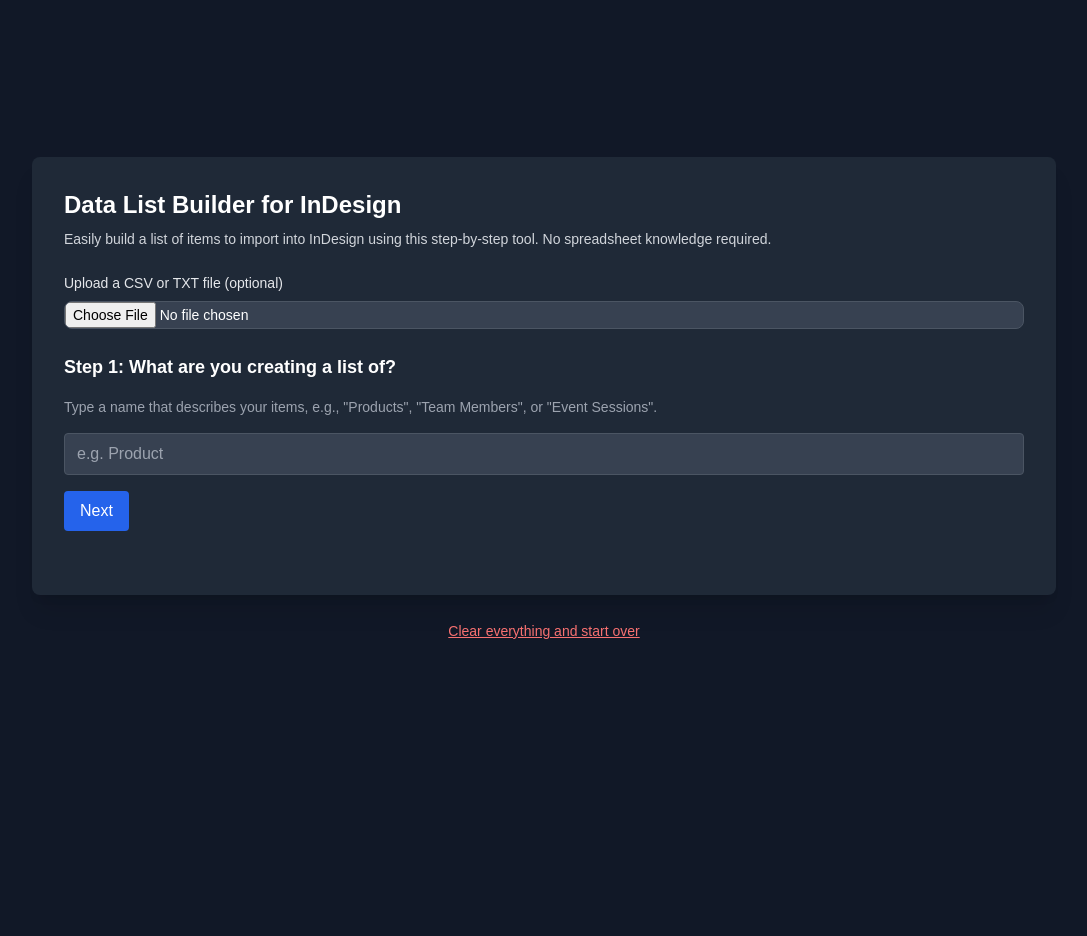
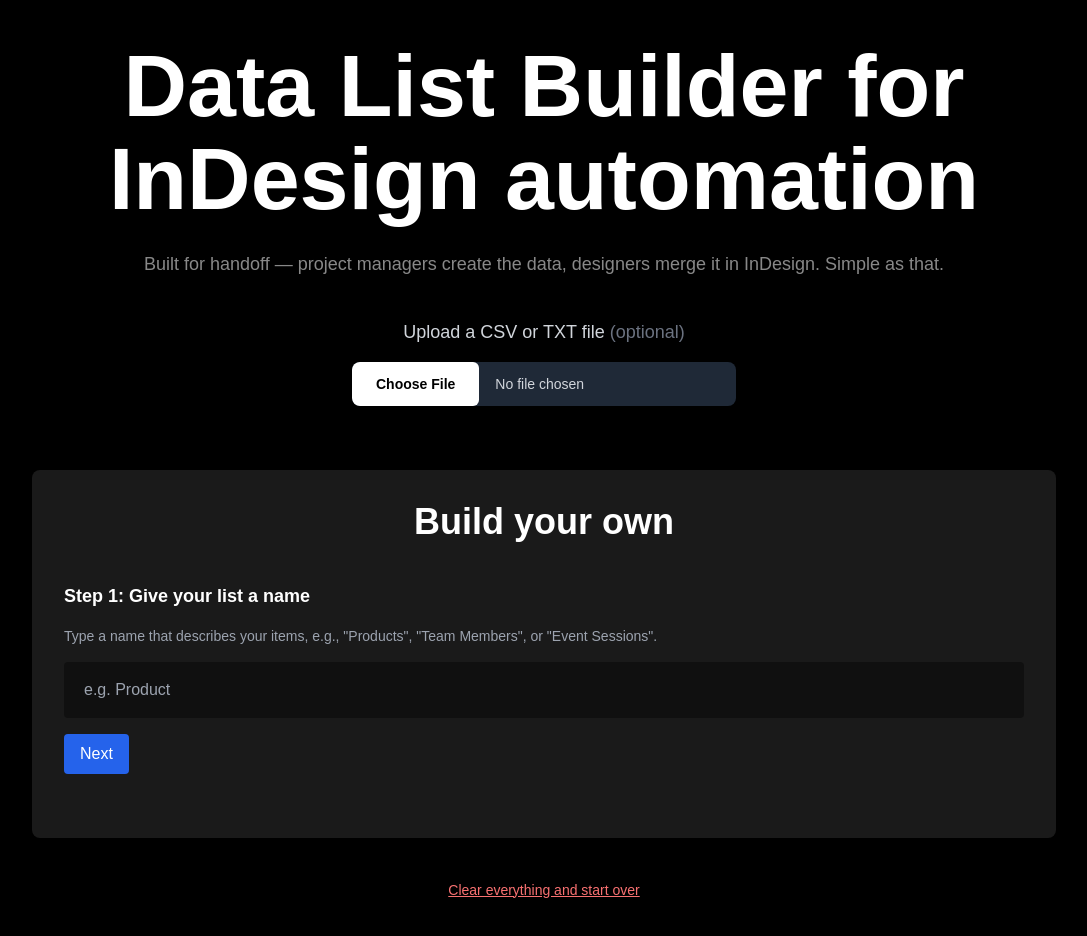
Before and after one commit to Jens-buch/CSV-Indesign-Generator, a plain HTML site: page index.html in a window 1280 px wide. Shown: the whole page, without its empty margins (96-1183 px from the left). Before the commit the page ends 800 px from the top, so only its background shows below. Drawn offline with nearby package versions, Linux system fonts and the light colour scheme.

Commit message:
Updated design

```diff
--- a/index.html
+++ b/index.html
@@ -7,30 +7,54 @@
   <script src="https://cdn.tailwindcss.com"></script>
   <link rel="stylesheet" href="style.css" />
 </head>
-<body class="bg-gray-900 text-white min-h-screen flex flex-col items-center justify-center p-6 space-y-6">
-  <div class="bg-gray-800 rounded-lg p-8 w-full max-w-5xl shadow-xl">
-    <h1 class="text-2xl font-bold text-white mb-2">Data List Builder for InDesign</h1>
-    <p class="text-sm text-gray-300 mb-6">
-      Easily build a list of items to import into InDesign using this step-by-step tool. No spreadsheet knowledge required.
-    </p>
+<body class="bg-black text-white min-h-screen flex flex-col items-center justify-center p-10 space-y-10">
 
-    <!-- Upload Option -->
-<div class="mb-6">
-  <label class="block mb-2 text-sm font-medium text-gray-200">Upload a CSV or TXT file (optional)</label>
-  <input type="file" accept=".csv,.txt"
-    onchange="handleCSVUpload(event)"
-    class="block w-full text-sm border border-gray-600 bg-gray-700 text-white placeholder-gray-400 rounded-lg cursor-pointer focus:outline-none focus:ring-2 focus:ring-blue-500" />
-</div>
+  <!-- Header -->
+  <div class="pageHeader mb-6">
+    <div class="w-full max-w-5xl text-center">
+      <h1 class="pageHeading text-[5.5rem] leading-[5.8rem] font-semibold text-white mb-6">
+        Data List Builder for InDesign automation
+      </h1>
+      <p class="text-lg text-[#888] mb-10">
+        Built for handoff — project managers create the data, designers merge it in InDesign. Simple as that.
+      </p>
+    </div>
 
+    <!-- Upload -->
+    <div class="max-w-5xl w-full flex flex-col items-center">
+      <label for="fileUpload" class="text-center text-lg font-medium text-gray-300 mb-4">
+        Upload a CSV or TXT file <span class="text-gray-500">(optional)</span>
+      </label>
+      <div class="relative group w-full max-w-sm">
+        <input
+          type="file"
+          id="fileUpload"
+          accept=".csv,.txt"
+          onchange="handleCSVUpload(event)"
+          class="block w-full text-sm text-gray-300
+                 file:mr-4 file:py-3 file:px-6
+                 file:rounded-md file:border-0
+                 file:text-sm file:font-semibold
+                 file:bg-white file:text-black
+                 hover:file:bg-white/70
+                 cursor-pointer
+                 bg-gray-800 rounded-lg
+                 focus:outline-none focus:ring-2 focus:ring-blue-500 transition-all"
+        />
+      </div>
+    </div>
+  </div>
+
+  <!-- Steps -->
+  <div class="bg-white/10 rounded-lg p-8 w-full max-w-5xl shadow-xl">
+    <h3 class="text-4xl font-semibold text-white mb-10 text-center">Build your own</h3>
 
     <!-- Step 1 -->
     <div class="space-y-4 mb-8">
-      <h2 class="text-lg font-semibold text-white">Step 1: What are you creating a list of?</h2>
+      <h2 class="text-lg font-semibold text-white">Step 1: Give your list a name</h2>
       <p class="text-sm text-gray-400">Type a name that describes your items, e.g., "Products", "Team Members", or "Event Sessions".</p>
-
       <input type="text" id="itemType" placeholder="e.g. Product"
-        class="mt-1 w-full border border-gray-600 bg-gray-700 text-white placeholder-gray-400 rounded px-3 py-2 focus:outline-none focus:ring focus:border-blue-400" />
-
+        class="mt-1 w-full bg-black/40 text-white placeholder-gray-400 rounded px-5 py-4 focus:outline-none focus:ring focus:border-blue-400" />
       <button id="startBtn" onclick="setItemType()"
         class="bg-blue-600 text-white px-4 py-2 rounded hover:bg-blue-700">Next</button>
     </div>
@@ -39,14 +63,11 @@
     <div id="fieldSetup" class="hidden mb-8">
       <h2 class="text-lg font-semibold text-white">Step 2: Add the details you want for each item</h2>
       <p class="text-sm text-gray-400 mb-4">Each field is a column in your list — like "Name", "Price", or "Email".</p>
-
       <div id="fieldInputs" class="space-y-2 mb-4 flex flex-col"></div>
-
       <div class="flex gap-2 mb-4">
         <button onclick="addField()"
           class="bg-green-600 text-white px-4 py-2 rounded hover:bg-green-700">Add a Detail</button>
       </div>
-
       <div class="mt-6 flex justify-center">
         <button onclick="lockFields()"
           class="bg-indigo-600 text-white px-6 py-3 text-lg font-semibold rounded shadow hover:bg-indigo-700 focus:outline-none focus:ring-2 focus:ring-indigo-400">
@@ -59,19 +80,15 @@
     <div id="recordSection" class="hidden">
       <h2 class="text-lg font-semibold text-white">Step 3: Fill in your data</h2>
       <p class="text-sm text-gray-400 mb-4">Add one item per row. You can add more rows if needed.</p>
-
       <div class="flex justify-start mb-4">
         <button onclick="editFields()"
           class="bg-gray-600 text-white px-4 py-2 rounded hover:bg-gray-700">← Back to Fields</button>
       </div>
-
       <div id="records" class="space-y-3 mb-4"></div>
-
       <div class="flex gap-2 mb-4">
         <button onclick="addRecord()"
           class="bg-green-600 text-white px-4 py-2 rounded hover:bg-green-700">Add Another Item</button>
       </div>
-
       <div class="mt-6 flex justify-center">
         <button onclick="exportCSV()"
           class="bg-blue-600 text-white px-6 py-3 text-lg font-semibold rounded shadow hover:bg-blue-700 focus:outline-none focus:ring-2 focus:ring-blue-400">
--- a/script.js
+++ b/script.js
@@ -24,10 +24,10 @@ function addField() {
 
   const nameInput = document.createElement('input');
   nameInput.placeholder = 'Field name';
-  nameInput.className = 'flex-1 border border-gray-600 bg-gray-700 text-white placeholder-gray-400 rounded px-3 py-2';
+  nameInput.className = 'flex-1 bg-black/40 text-white placeholder-gray-400 rounded px-5 py-4';
 
   const typeSelect = document.createElement('select');
-  typeSelect.className = 'border border-gray-600 bg-gray-700 text-white rounded px-2 py-2 text-sm';
+  typeSelect.className = 'bg-black/40 text-white rounded px-5 py-4 text-sm';
   ['Text', 'Image path'].forEach(type => {
     const opt = document.createElement('option');
     opt.value = type;
@@ -37,7 +37,7 @@ function addField() {
 
   const deleteBtn = document.createElement('button');
   deleteBtn.textContent = 'Remove';
-  deleteBtn.className = 'text-sm bg-red-600 text-white px-3 py-1 rounded hover:bg-red-700';
+  deleteBtn.className = 'text-sm bg-red-600 text-white px-3 py-2 rounded hover:bg-red-700';
   deleteBtn.onclick = () => {
     container.removeChild(wrapper);
     saveToLocalStorage();
@@ -85,13 +85,13 @@ function addRecord(data = {}) {
   fields.forEach(field => {
     const isImageField = field.startsWith('@');
     const label = document.createElement('label');
-    label.className = 'flex flex-col flex-1 text-sm font-medium text-gray-200';
+    label.className = 'flex flex-col flex-1 text-sm font-medium text-white';
     label.textContent = field.replace(/^@/, '');
 
     const input = document.createElement('input');
     input.setAttribute('data-field', field);
+    input.className = 'bg-black/40 text-white placeholder-gray-400 rounded px-5 py-4';
     input.placeholder = isImageField ? 'e.g. Images/photo.jpg' : '';
-    input.className = 'border border-gray-600 bg-gray-700 text-white placeholder-gray-400 rounded px-3 py-2';
     input.value = data[field] || '';
 
     label.appendChild(input);
@@ -109,10 +109,6 @@ function addRecord(data = {}) {
   row.appendChild(deleteBtn);
   container.appendChild(row);
   saveToLocalStorage();
-}
-
-function addRecordFromData(data) {
-  addRecord(data);
 }
 
 function exportCSV() {
@@ -201,10 +197,10 @@ function loadFromLocalStorage() {
 
     const nameInput = document.createElement('input');
     nameInput.value = name;
-    nameInput.className = 'flex-1 border border-gray-600 bg-gray-700 text-white rounded px-3 py-2';
+    nameInput.className = 'flex-1 bg-black/40 text-white rounded px-5 py-4';
 
     const typeSelect = document.createElement('select');
-    typeSelect.className = 'border border-gray-600 bg-gray-700 text-white rounded px-2 py-2 text-sm';
+    typeSelect.className = 'bg-black/40 text-white rounded px-5 py-4 text-sm';
     ['Text', 'Image path'].forEach(optType => {
       const opt = document.createElement('option');
       opt.value = optType;
@@ -215,7 +211,7 @@ function loadFromLocalStorage() {
 
     const deleteBtn = document.createElement('button');
     deleteBtn.textContent = 'Remove';
-    deleteBtn.className = 'text-sm bg-red-600 text-white px-3 py-1 rounded hover:bg-red-700';
+    deleteBtn.className = 'text-sm bg-red-600 text-white px-3 py-2 rounded hover:bg-red-700';
     deleteBtn.onclick = () => {
       wrapper.remove();
       saveToLocalStorage();
@@ -229,7 +225,7 @@ function loadFromLocalStorage() {
 
   lockFields();
   document.getElementById('records').innerHTML = '';
-  data.records.forEach(record => addRecordFromData(record));
+  data.records.forEach(record => addRecord(record));
 }
 
 function clearSession() {
@@ -237,80 +233,4 @@ function clearSession() {
   location.reload();
 }
 
-function handleCSVUpload(event) {
-  const file = event.target.files[0];
-  if (!file) return;
-
-  const reader = new FileReader();
-  reader.onload = (e) => {
-    const text = e.target.result.trim();
-    const lines = text.split(/\r?\n/);
-    if (lines.length < 2) {
-      alert('File must have a header and at least one data row.');
-      return;
-    }
-
-    const delimiter = lines[0].includes('\t') ? '\t' : ',';
-    const headers = lines[0].split(delimiter);
-
-    clearSession();
-
-    const fieldInputs = document.getElementById('fieldInputs');
-    headers.forEach(header => {
-      const wrapper = document.createElement('div');
-      wrapper.className = 'flex gap-2 items-center';
-
-      const nameInput = document.createElement('input');
-      nameInput.value = header.replace(/^@/, '');
-      nameInput.className = 'flex-1 border border-gray-300 rounded px-3 py-2';
-
-      const typeSelect = document.createElement('select');
-      typeSelect.className = 'border border-gray-300 rounded px-2 py-2 text-sm';
-      ['Text', 'Image path'].forEach(type => {
-        const opt = document.createElement('option');
-        opt.value = type;
-        opt.textContent = type;
-        if (header.startsWith('@') && type === 'Image path') opt.selected = true;
-        typeSelect.appendChild(opt);
-      });
-
-      const deleteBtn = document.createElement('button');
-      deleteBtn.textContent = 'Remove';
-      deleteBtn.className = 'text-sm bg-red-600 text-white px-3 py-1 rounded hover:bg-red-700';
-      deleteBtn.onclick = () => {
-        wrapper.remove();
-        saveToLocalStorage();
-      };
-
-      wrapper.appendChild(nameInput);
-      wrapper.appendChild(typeSelect);
-      wrapper.appendChild(deleteBtn);
-      fieldInputs.appendChild(wrapper);
-    });
-
-    document.getElementById('itemType').value = file.name.replace(/\.[^/.]+$/, '');
-    setItemType();
-    lockFields();
-    document.getElementById('records').innerHTML = '';
-
-    for (let i = 1; i < lines.length; i++) {
-      const line = lines[i].trim();
-      if (!line) continue;
-
-      const values = line.split(delimiter);
-      const record = {};
-      headers.forEach((header, index) => {
-        record[header] = values[index] || '';
-      });
-
-      const isEmptyRow = Object.values(record).every(v => !v.trim());
-      if (!isEmptyRow) addRecordFromData(record);
-    }
-
-    saveToLocalStorage();
-  };
-
-  reader.readAsText(file, 'utf-8');
-}
-
 window.addEventListener('DOMContentLoaded', loadFromLocalStorage);
```
